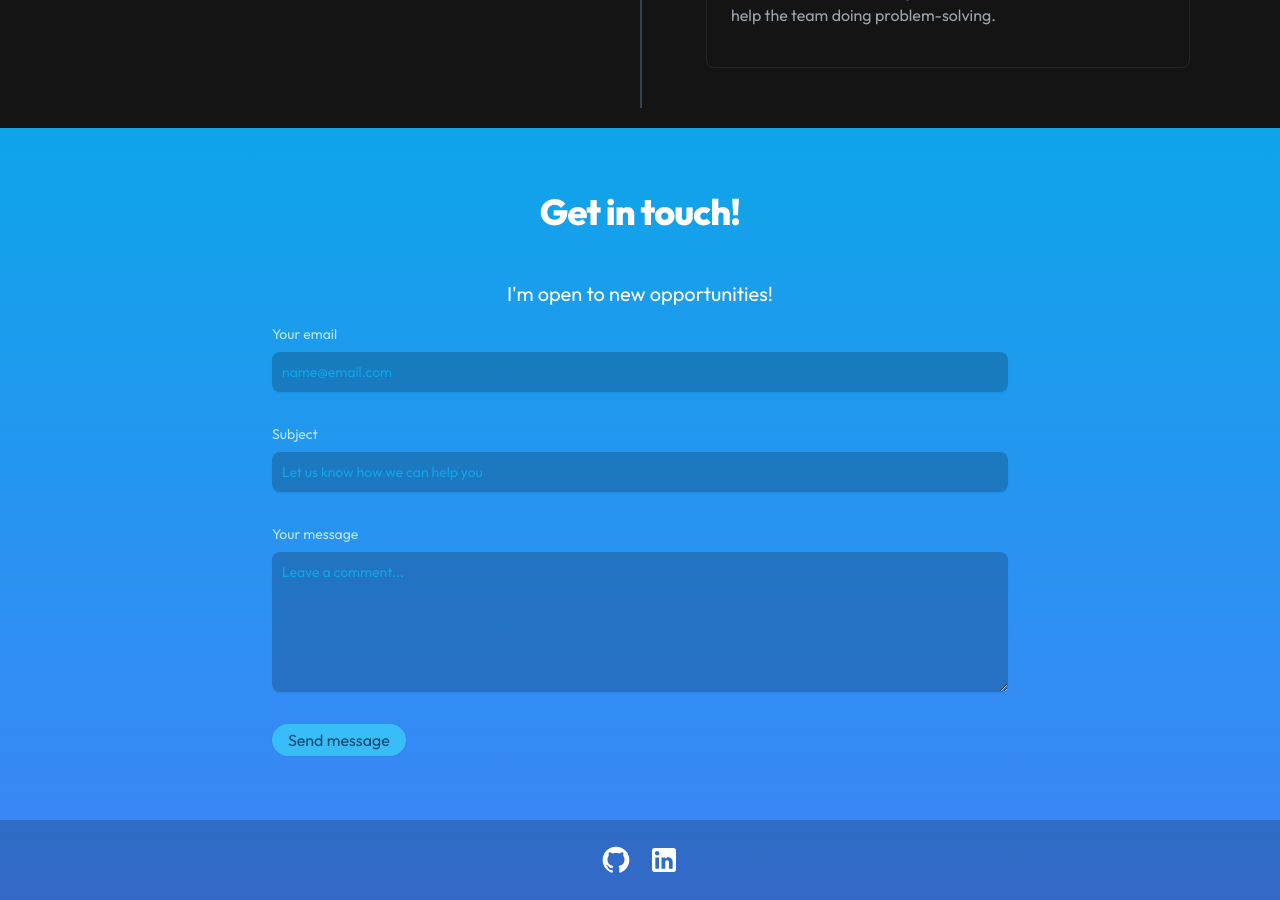
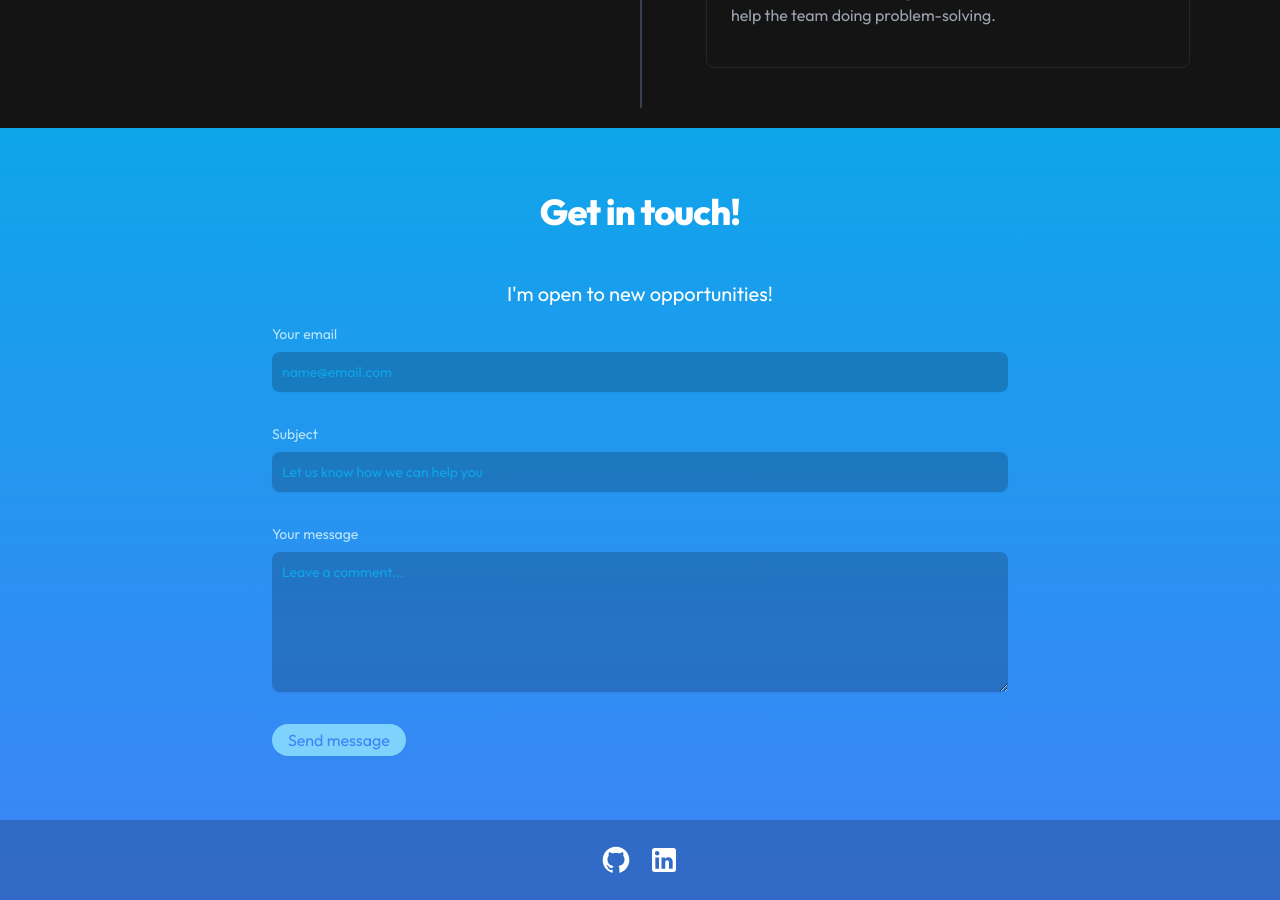
Before and after one commit to chermdev/portfolio2023, a React (Vite) app: page / in a window 1280 px wide. Shown: the part 1940-2840 px from the top of the page. Built offline with nearby package versions, Linux system fonts and the light colour scheme.

Commit message:
add socials urls

```diff
--- a/src/Footer.jsx
+++ b/src/Footer.jsx
@@ -44,7 +44,7 @@ function ContactForm() {
                 <label for="message" className="block mb-2 text-sm font-medium text-teal-200 dark:text-sky-200">Your message</label>
                 <TextArea id="message" rows="6" placeholder="Leave a comment..." />
             </div>
-            <button type="submit" className="py-1 px-4 text-md font-medium shadow-sm text-center rounded-full text-teal-800 bg-teal-300  hover:text-white hover:bg-teal-800 dark:text-sky-900 dark:bg-sky-400 dark:hover:text-white  dark:hover:bg-blue-800">{contactButtonText}</button>
+            <button type="submit" className="py-1 px-4 text-md font-medium shadow-sm text-center rounded-full text-teal-800 bg-teal-300  hover:text-white hover:bg-teal-800 dark:text-blue-500 dark:bg-sky-300 dark:hover:text-white  dark:hover:bg-blue-800">{contactButtonText}</button>
         </form>
     )
 }
@@ -52,20 +52,20 @@ function ContactForm() {
 
 function Footer() {
     return (
-        <footer id="footer" className="bg-gradient-to-b from-teal-400 to-teal-600 text-white dark: dark:from-sky-500 dark:to-blue-500">
-            <div id="contact-me" className="py-8 lg:py-16 px-4 mx-auto max-w-screen-md">
+        <footer className="bg-gradient-to-b from-teal-400 to-teal-600 text-white dark: dark:from-sky-500 dark:to-blue-500">
+            <section id="contact" className="py-8 lg:py-16 px-4 mx-auto max-w-screen-md">
                 <h1 className="mb-12 text-4xl tracking-tight font-extrabold text-center  dark:text-white">Get in touch!</h1>
                 <p className="mb-4 font-light text-center text-white sm:text-xl">I'm open to new opportunities!</p>
                 <ContactForm />
-            </div>
-            <div id="social" className="flex gap-4 py-6 items-center justify-center bg-black bg-opacity-20">
-                <a href="">
+            </section>
+            <section id="social" className="flex gap-4 py-6 items-center justify-center bg-black bg-opacity-20">
+                <a href="https://github.com/chermdev" alt="github">
                     <svg xmlns="http://www.w3.org/2000/svg" width="32" height="32" viewBox="0 0 24 24"><path fill="currentColor" d="M12 2A10 10 0 0 0 2 12c0 4.42 2.87 8.17 6.84 9.5c.5.08.66-.23.66-.5v-1.69c-2.77.6-3.36-1.34-3.36-1.34c-.46-1.16-1.11-1.47-1.11-1.47c-.91-.62.07-.6.07-.6c1 .07 1.53 1.03 1.53 1.03c.87 1.52 2.34 1.07 2.91.83c.09-.65.35-1.09.63-1.34c-2.22-.25-4.55-1.11-4.55-4.92c0-1.11.38-2 1.03-2.71c-.1-.25-.45-1.29.1-2.64c0 0 .84-.27 2.75 1.02c.79-.22 1.65-.33 2.5-.33c.85 0 1.71.11 2.5.33c1.91-1.29 2.75-1.02 2.75-1.02c.55 1.35.2 2.39.1 2.64c.65.71 1.03 1.6 1.03 2.71c0 3.82-2.34 4.66-4.57 4.91c.36.31.69.92.69 1.85V21c0 .27.16.59.67.5C19.14 20.16 22 16.42 22 12A10 10 0 0 0 12 2Z" /></svg>
                 </a>
-                <a href="">
+                <a href="https://www.linkedin.com/in/emmanuelhdz/" alt="linkedin">
                     <svg xmlns="http://www.w3.org/2000/svg" width="32" height="32" viewBox="0 0 24 24"><path fill="currentColor" d="M19 3a2 2 0 0 1 2 2v14a2 2 0 0 1-2 2H5a2 2 0 0 1-2-2V5a2 2 0 0 1 2-2h14m-.5 15.5v-5.3a3.26 3.26 0 0 0-3.26-3.26c-.85 0-1.84.52-2.32 1.3v-1.11h-2.79v8.37h2.79v-4.93c0-.77.62-1.4 1.39-1.4a1.4 1.4 0 0 1 1.4 1.4v4.93h2.79M6.88 8.56a1.68 1.68 0 0 0 1.68-1.68c0-.93-.75-1.69-1.68-1.69a1.69 1.69 0 0 0-1.69 1.69c0 .93.76 1.68 1.69 1.68m1.39 9.94v-8.37H5.5v8.37h2.77Z" /></svg>
                 </a>
-            </div>
+            </section>
         </footer>
     )
 }
```
